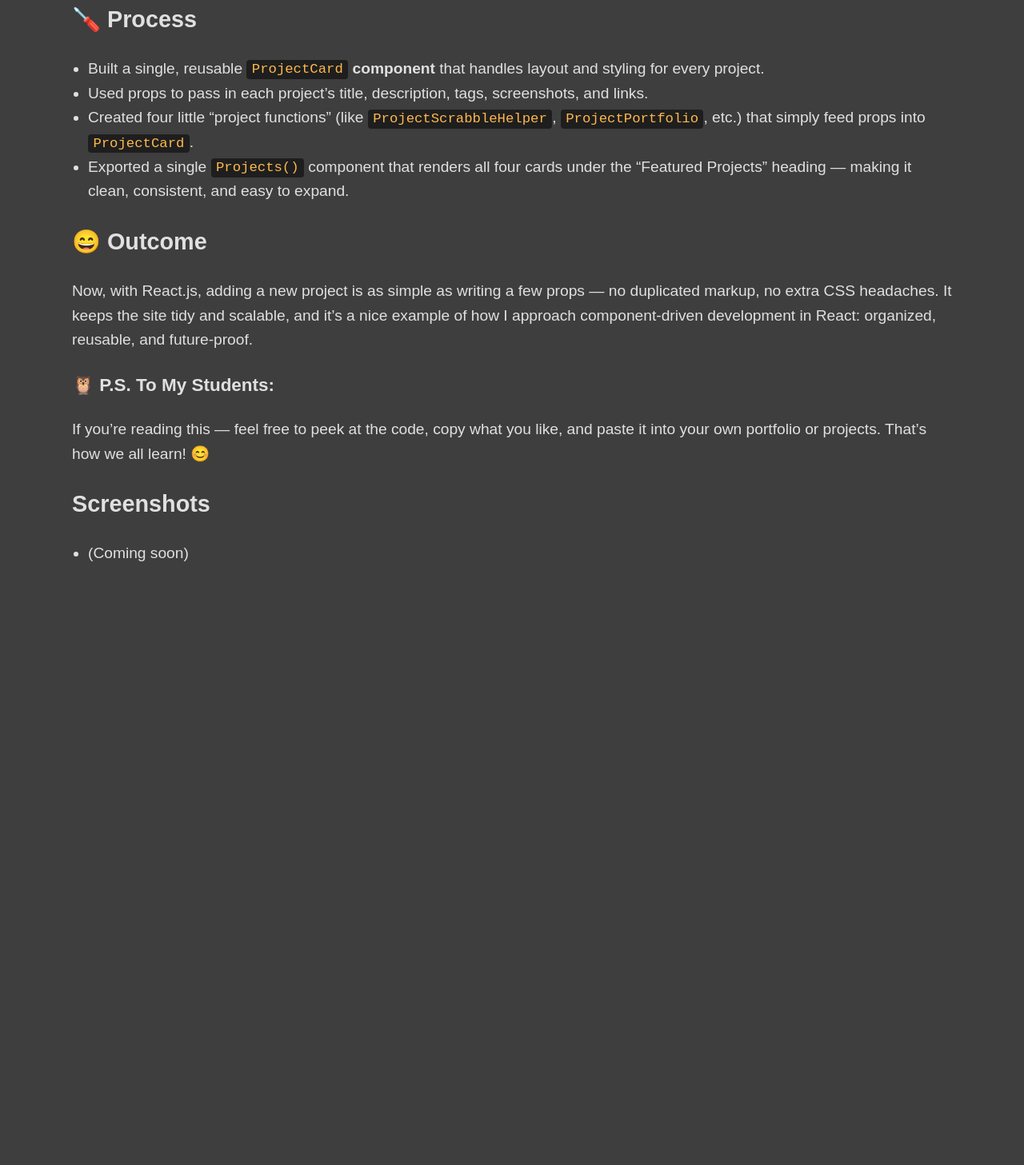
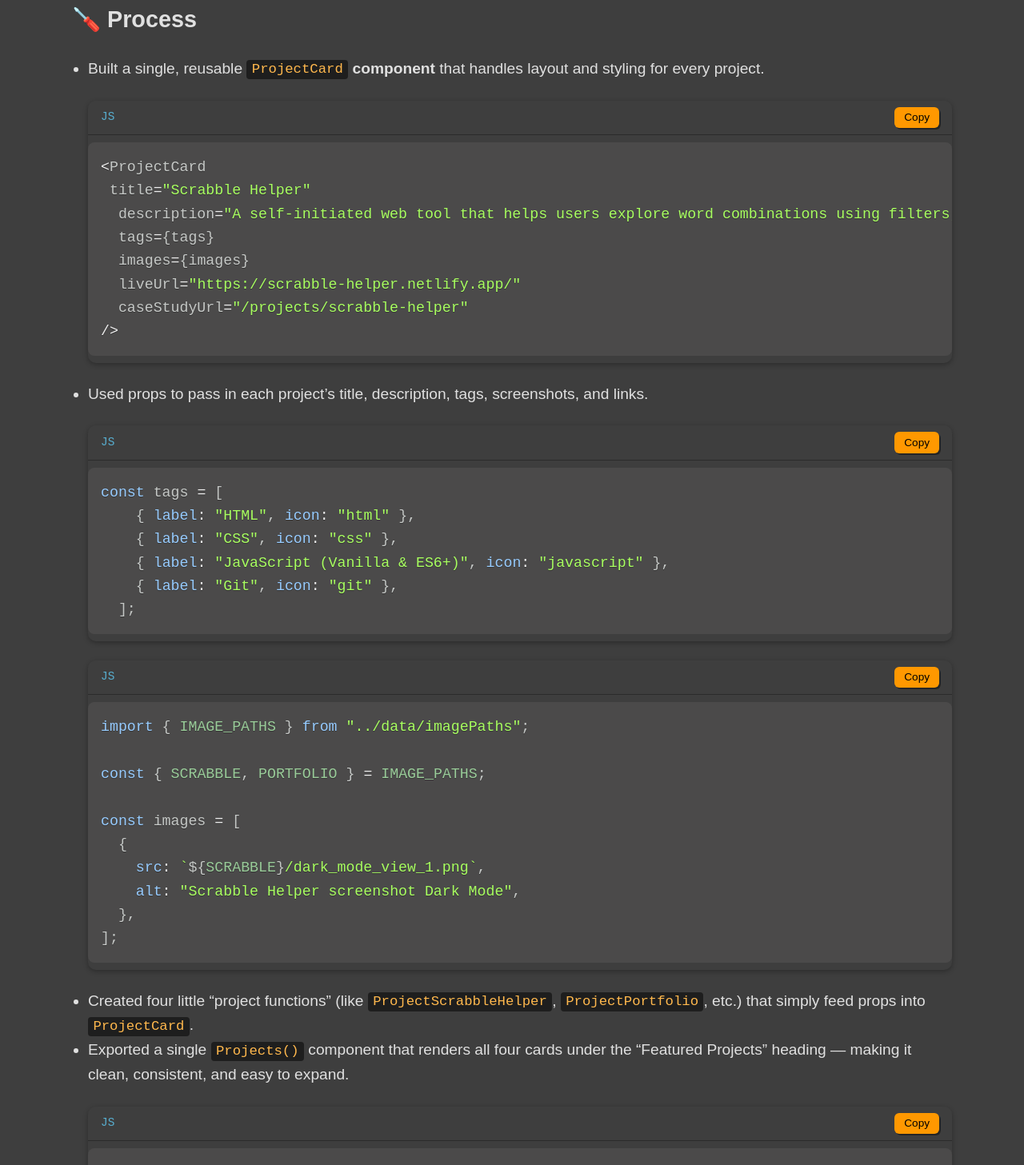
Before and after one commit to w0nght/jowee_portfolio, a React (Create React App) app: page /projects/portfolio in a window 1280 px wide. Shown: the part 400-1857 px from the top of the page at 80% size. Before the commit the page ends 1175 px from the top, so only its background shows below. Built offline with nearby package versions, Linux system fonts and the light colour scheme; the HTML template or start-up script is replaced by a standard one.

Commit message:
Add Codeblock componment into portfolio case study

```diff
--- a/src/pages/CaseStudyPortfolio.js
+++ b/src/pages/CaseStudyPortfolio.js
@@ -1,4 +1,7 @@
 import Tag from "../components/Tag";
+import CodeBlock from "../components/CodeBlock";
+import CustomGallery from "../components/Gallery";
+import { portfolioImages } from "../data/caseStudyImages";
 
 export default function CaseStudyPortfolio() {
   return (
@@ -29,10 +32,43 @@ export default function CaseStudyPortfolio() {
           <span className="inline-code">ProjectCard</span> <b>component</b> that
           handles layout and styling for every project.
         </li>
+        <CodeBlock
+          language="js"
+          code={`<ProjectCard
+ title="Scrabble Helper"
+  description="A self-initiated web tool that helps users explore word combinations using filters, required letters, and wildcard support."
+  tags={tags}
+  images={images}
+  liveUrl="https://scrabble-helper.netlify.app/"
+  caseStudyUrl="/projects/scrabble-helper"
+/>`}
+        />
         <li>
           Used props to pass in each project’s title, description, tags,
           screenshots, and links.
         </li>
+        <CodeBlock
+          language="js"
+          code={`const tags = [
+    { label: "HTML", icon: "html" },
+    { label: "CSS", icon: "css" },
+    { label: "JavaScript (Vanilla & ES6+)", icon: "javascript" },
+    { label: "Git", icon: "git" },
+  ];`}
+        />
+        <CodeBlock
+          language="js"
+          code={`import { IMAGE_PATHS } from "../data/imagePaths";
+
+const { SCRABBLE, PORTFOLIO } = IMAGE_PATHS;
+
+const images = [
+  {
+    src: \`\${SCRABBLE}/dark_mode_view_1.png\`,
+    alt: "Scrabble Helper screenshot Dark Mode",
+  },
+];`}
+        />
         <li>
           Created four little “project functions” (like{" "}
           <span className="inline-code">ProjectScrabbleHelper</span>,{" "}
@@ -45,6 +81,20 @@ export default function CaseStudyPortfolio() {
           component that renders all four cards under the “Featured Projects”
           heading — making it clean, consistent, and easy to expand.
         </li>
+        <CodeBlock
+          language="js"
+          code={`export default function Projects() {
+  return (
+    <section id="projects">
+      <h2>Featured Projects</h2>
+      <ProjectScrabbleHelper />
+      <ProjectPortfolio />
+      <ProjectTAFE />
+      <ProjectALDI />
+    </section>
+  );
+}`}
+        />
       </ul>
       <h2>😄 Outcome</h2>
       <p>
@@ -61,6 +111,7 @@ export default function CaseStudyPortfolio() {
         all learn! 😊
       </p>
       <h2>Screenshots</h2>
+      <CustomGallery images={portfolioImages} />
       <ul>
         <li>(Coming soon)</li>
         {/* <li>Hero and navigation</li>
```
